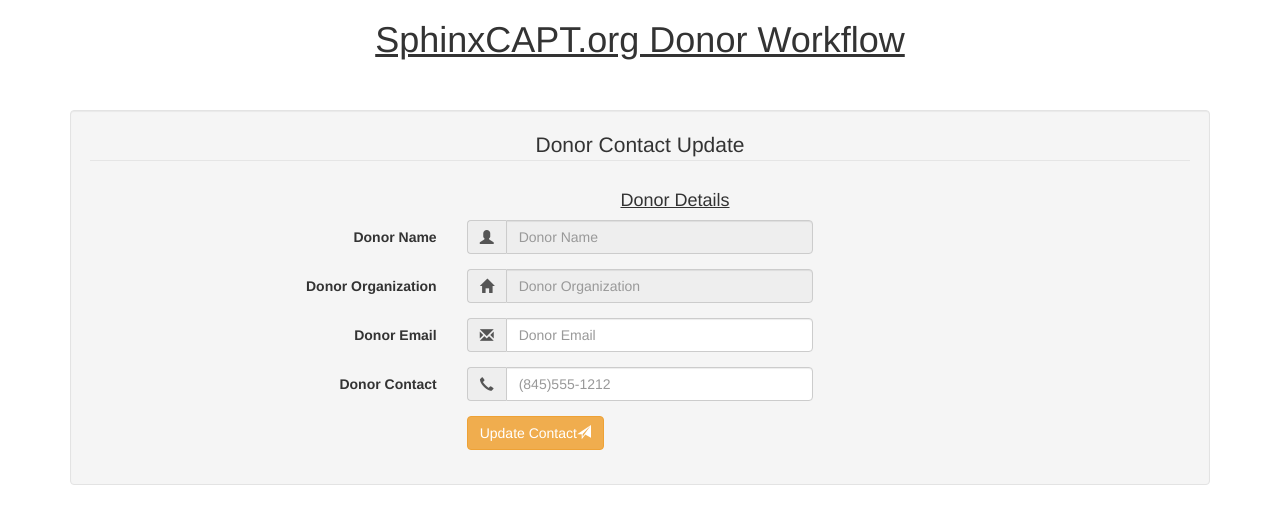
After one commit to saurabhima/gsoc_LEADERBOARD, a Flask app: template templates/donor_contact_update_form.html in a window 1280 px wide. The commit adds this page. Shown: the top 524 px of the page. Run offline with Flask 2, Linux system fonts and the light colour scheme; the template is opened without the code that fills it, so the values that code supplies are empty.

Commit message:
Added Donor Contact Update Module and updated Readme.md

```diff
--- a/leaderboard.py
+++ b/leaderboard.py
@@ -186,6 +186,33 @@
     return redirect(url_for('index'))
 
 
+# Update Donor Contacts
+@app.route('/donor_contact_update')
+def donor_contact_update():
+    donor_details_file = config.DONOR_DETAILS_PICKLE_FILE
+    pickle_obj = None
+    if os.path.exists(donor_details_file):
+        fh = open(donor_details_file, 'rb')
+        pickle_obj = pickle.load(fh)
+    return render_template('donor_contact_update.html', donor_list=pickle_obj)
+
+
+@app.route('/donor_contact_update_process', methods=['POST'])
+def donor_contact_update_process():
+    donor_id = request.form['submit']
+    donor_obj = sub_process.donor_details_byid(donor_id)
+    return render_template('donor_contact_update_form.html', donor_obj=donor_obj)
+
+
+@app.route('/donor_contact_update_form_process', methods=['POST'])
+def donor_contact_update_form_process():
+    donor_id = request.form['donor_id']
+    phone = request.form['donor_contact']
+    email = request.form['donor_email']
+    sub_process.update_donor_contact(donor_id=donor_id, phone=phone, email=email)
+    return redirect(url_for('donor_contact_update'))
+
+
 # Donor Phone Contact
 @app.route('/donor_phone_contact')
 def donor_phone_contact():
--- /dev/null
+++ b/templates/donor_contact_update_form.html
@@ -0,0 +1,101 @@
+<!DOCTYPE html>
+<html lang="en">
+<head>
+    <meta charset="UTF-8">
+    <title>SphinxCAPT.org Donor LeaderBoard</title>
+    <meta charset="utf-8">
+    <meta http-equiv="X-UA-Compatible" content="IE=edge">
+    <meta name="viewport" content="width=device-width, initial-scale=1">
+    <!-- The above 3 meta tags *must* come first in the head; any other head content must come *after* these tags -->
+
+    <!-- Bootstrap -->
+    <link href="../static/css/bootstrap.css" rel="stylesheet">
+    <link href="../static/css/bootstrap-datepicker3.css" rel="stylesheet">
+
+    <script src="../static/js/bootstrap.min.js"></script>
+    <script src="../static/js/jquery-3.2.1.min.js"></script>
+    <script src="../static/js/bootstrap-datepicker.min.js"></script>
+
+
+</head>
+<body>
+<div class="container"><h1 style="text-align: center"><u>SphinxCAPT.org Donor Workflow</u></h1><br><br></div>
+{% if session['login_status']=='True' %}
+    <div class="container"><h4>Welcome {{ session['logged_user_full_name'] }}<a href="\logout">(Logoff)</a></h4></div>
+{% endif %}
+<div class="container">
+
+    <form class="well form-horizontal" action="/donor_contact_update_form_process" method="post"
+          id="donor_contact_update_form"
+          name="donor_contact_update_form">
+        <fieldset>
+
+            <!-- Form Name -->
+            <legend align="center">Donor Contact Update</legend>
+            <div class="container"><h4 style="text-align: center"><u>Donor Details</u></h4></div>
+            <!-- Text input-->
+            <input name="donor_id" value="{{ donor_obj['id'] }}" class="form-control" type="hidden">
+            <div class="form-group">
+                <label class="col-md-4 control-label">Donor Name</label>
+                <div class="col-md-4 inputGroupContainer">
+                    <div class="input-group">
+                        <span class="input-group-addon"><i class="glyphicon glyphicon-user"></i></span>
+                        <input name="donor_name" placeholder="Donor Name" class="form-control" type="text" readonly
+                               value="{{ donor_obj['title']+' '+donor_obj['name'] }}">
+                    </div>
+                </div>
+            </div>
+
+            <!-- Text input-->
+            <div class="form-group">
+                <label class="col-md-4 control-label">Donor Organization</label>
+                <div class="col-md-4 inputGroupContainer">
+                    <div class="input-group">
+                        <span class="input-group-addon"><i class="glyphicon glyphicon-home"></i></span>
+                        <input name="donor_org" placeholder="Donor Organization" class="form-control" type="text"
+                               readonly value="{{ donor_obj['org'] }}">
+                    </div>
+                </div>
+            </div>
+            <div class="form-group">
+                <label class="col-md-4 control-label">Donor Email</label>
+                <div class="col-md-4 inputGroupContainer">
+                    <div class="input-group">
+                        <span class="input-group-addon"><i class="glyphicon glyphicon-envelope"></i></span>
+                        <input name="donor_email" placeholder="Donor Email" class="form-control" type="text"
+                               value="{{ donor_obj['email'] }}">
+                    </div>
+                </div>
+            </div>
+
+            <div class="form-group">
+                <label class="col-md-4 control-label">Donor Contact</label>
+                <div class="col-md-4 inputGroupContainer">
+                    <div class="input-group">
+                        <span class="input-group-addon"><i class="glyphicon glyphicon-earphone"></i></span>
+                        <input name="donor_contact" placeholder="(845)555-1212" class="form-control" type="text"
+                               value="{{ donor_obj['phone'] }}">
+                    </div>
+                </div>
+            </div>
+
+            <!-- Button -->
+            <div class="form-group">
+                <label class="col-md-4 control-label"></label>
+                <div class="col-md-4">
+                    <button type="submit" class="btn btn-warning">Update Contact<span
+                            class="glyphicon glyphicon-send"></span></button>
+                </div>
+            </div>
+
+        </fieldset>
+    </form>
+</div>
+</div>
+<script type="text/javascript">
+    $(document).ready(function () {
+        $('#sandbox-container .input-group.date').datepicker({});
+    });
+</script>
+</body>
+</html>
--- a/templates/index.html
+++ b/templates/index.html
@@ -27,7 +27,7 @@
             <li><a class="drop" href="#">Donor Management</a>
                 <ul>
                     <li><a href="/register_new_donor">Add New Donor</a></li>
-                    <li><a href="pages/full-width.html">Update Donor Contact</a></li>
+                    <li><a href="/donor_contact_update">Update Donor Contact</a></li>
                     <li><a href="/donor_phone_contact">Donor Phone Contact</a></li>
                     <li><a href="pages/sidebar-right.html">Donor Mail Contact</a></li>
                     <li><a href="pages/basic-grid.html">Add Donoation</a></li>
```
Also changed, not shown: sub_process.py (+19 -0 lines), templates/donor_contact_update.html (added, +71 -0 lines), README.md, 1 other file.
